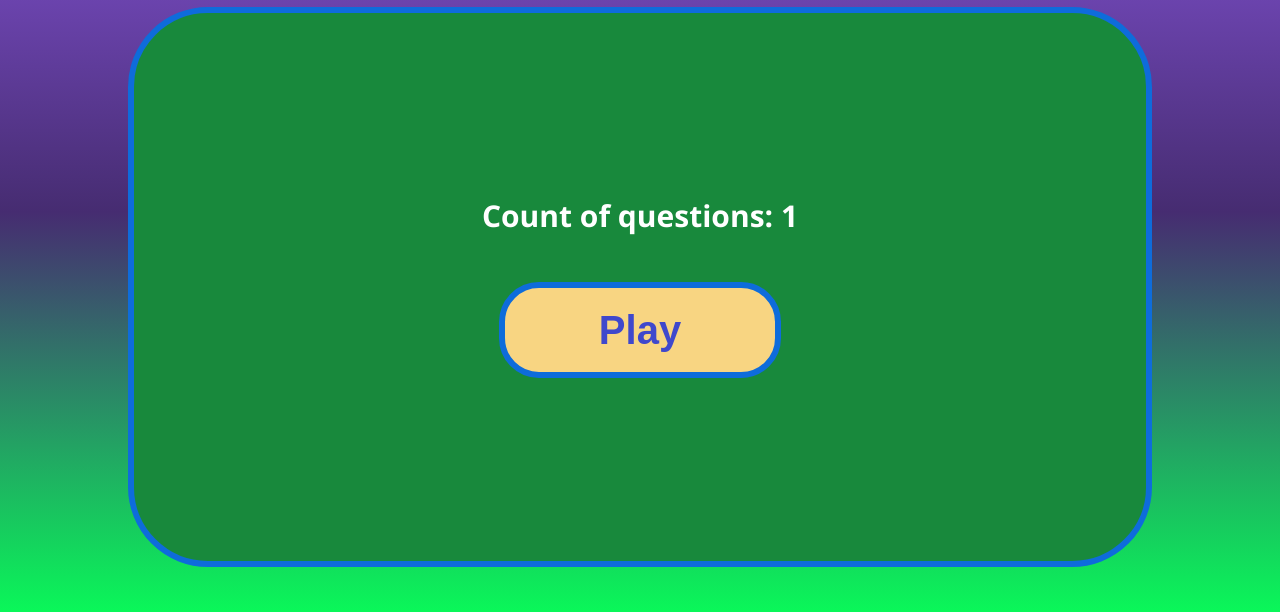
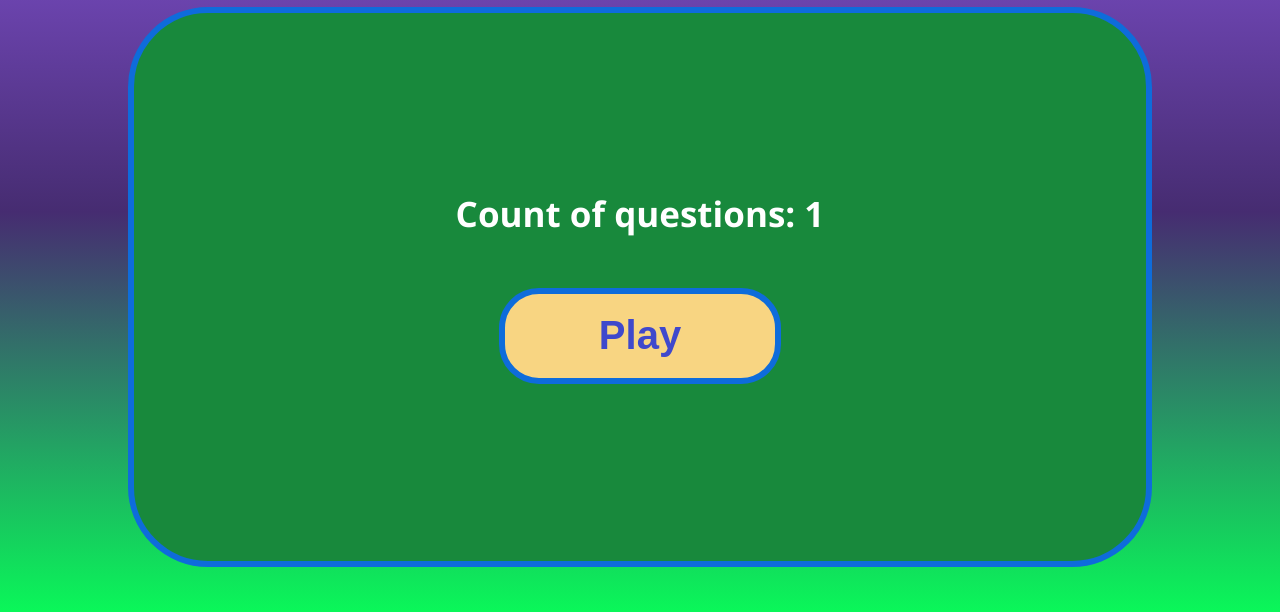
Before and after one commit to Kazan33333/Sports_Quiz_App, a PHP site: template public/views/solo_game.php in a window 1280 px wide. Shown: the part 188-800 px from the top of the page. Run offline with PHP 8.4, Linux system fonts and the light colour scheme; the template is opened without the code that fills it: most values are stand-ins (such as "Sample title", 1, 10 or a date in 2020); a stand-in replaces the project's code that opens the database connection; some libraries are stand-ins or nearby versions.

Commit message:
Update solo_game.css

```diff
--- a/public/css/solo_game.css
+++ b/public/css/solo_game.css
@@ -10,7 +10,7 @@
 }
 
 .question_count {
-    font-size: 30px;
+    font-size: 35px;
     font-weight: 600;
     padding-bottom: 1em;
 }
```
